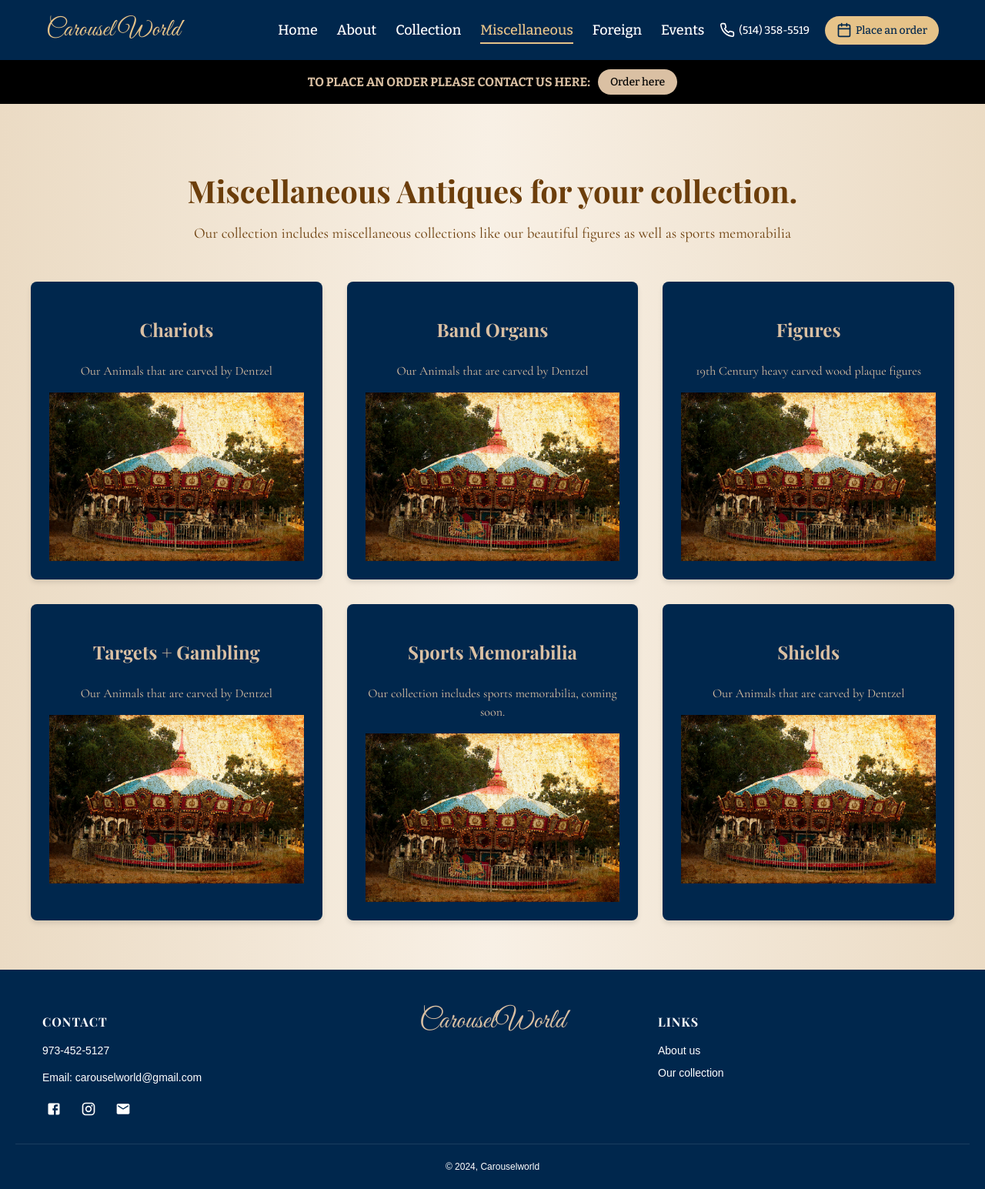
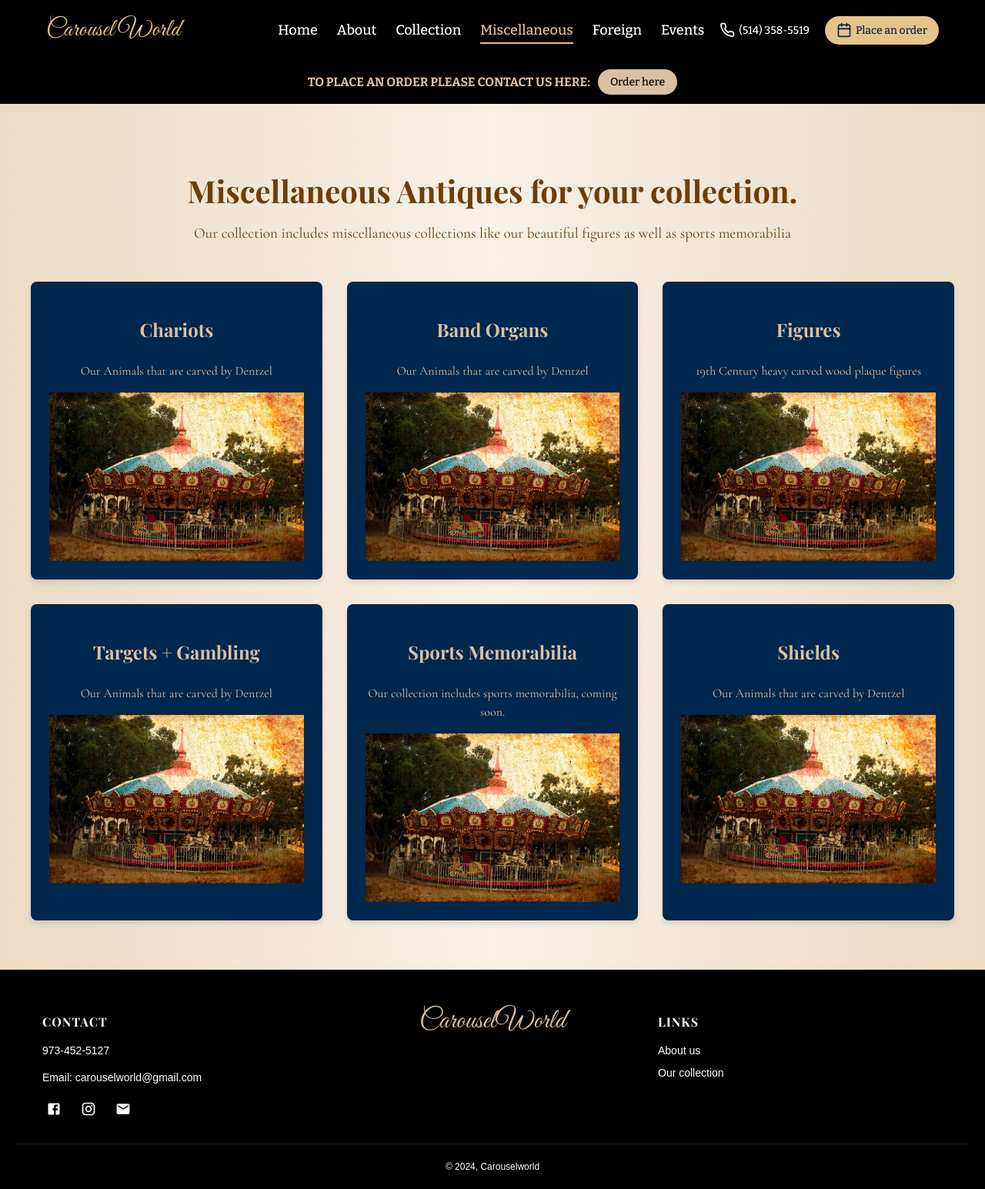
Before and after one commit to Kareem21/carousel, a React (Vite) app: page /misc in a window 1280 px wide. Shown: the whole page at 77% size. Built offline with nearby package versions, Linux system fonts and the light colour scheme; the HTML template or start-up script is replaced by a standard one; a web font is replaced by a local one.

Commit message:
whatkksup

```diff
--- a/src/styles/Footer.css
+++ b/src/styles/Footer.css
@@ -1,5 +1,5 @@
 .footer {
-    background-color: #00274d;
+    background-color: black;
     color: #fff;
     padding: 40px 20px 20px;
     font-family: Arial, sans-serif;
--- a/src/styles/Header.css
+++ b/src/styles/Header.css
@@ -1,5 +1,7 @@
+/*  background-color: #00274d; */
+
 .navbar {
-  background-color: #00274d;
+  background-color: black;
   padding: 15px 0;
   box-shadow: 0 2px 4px rgba(0, 0, 0, 0.1);
   z-index: 1000;
```
